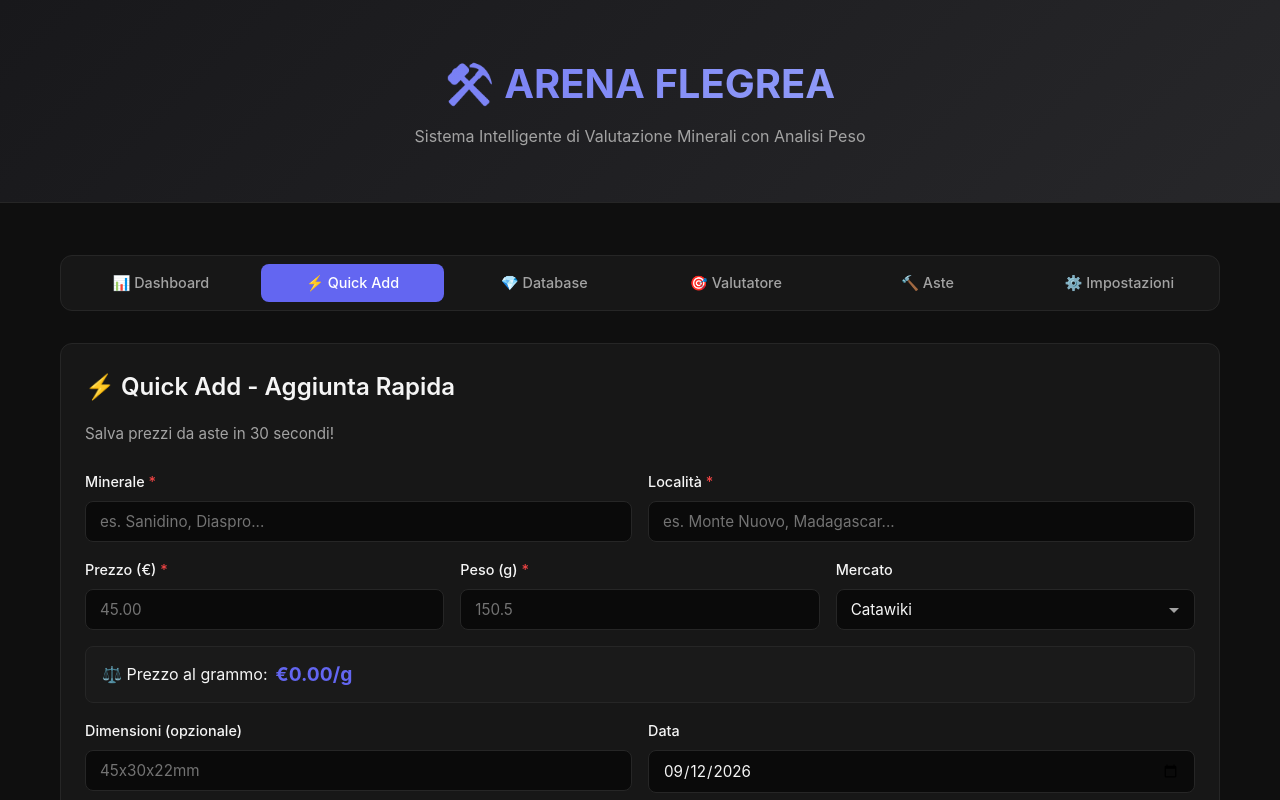
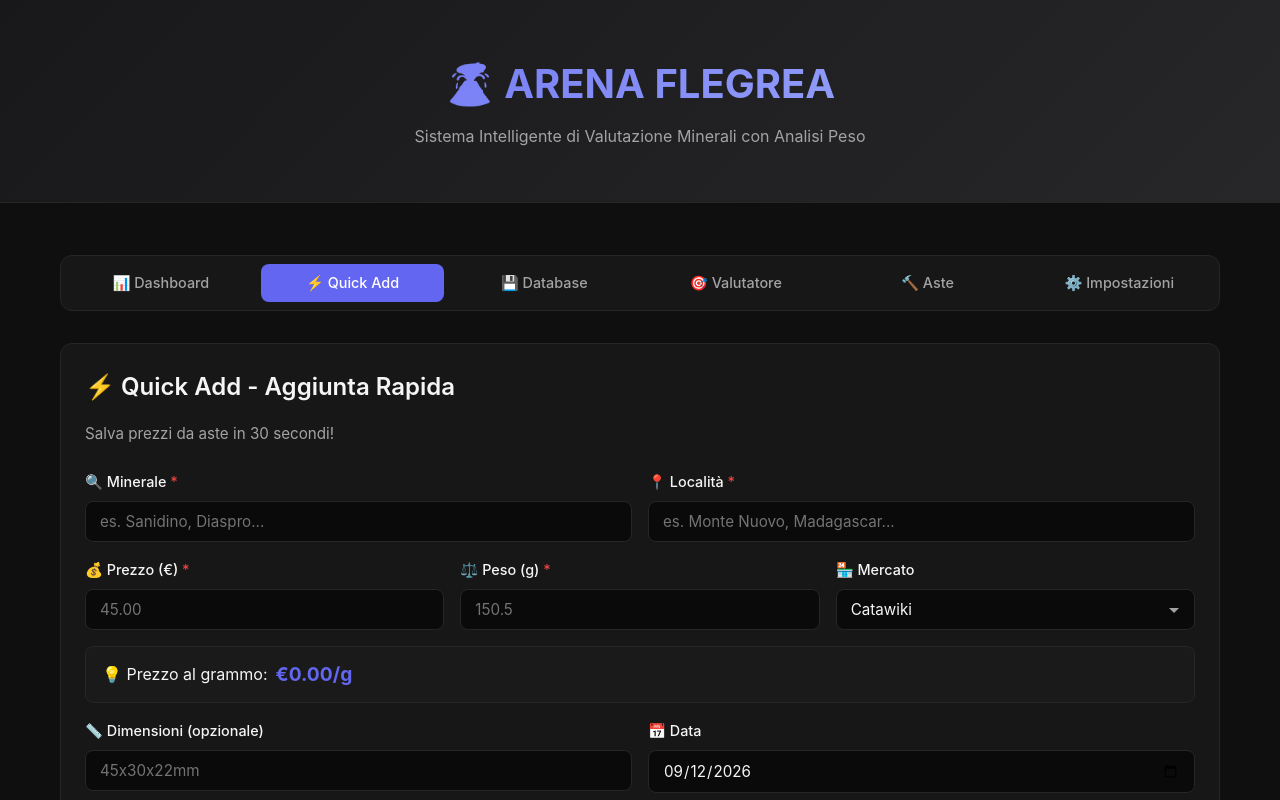
Before and after one commit to just70play-coder/arena-flegrea, a plain HTML site: page index.html in a window 1280 px wide. Both pictures are taken after a click on the button "⚡ Quick Add". Shown: the top 800 px of the page. Drawn offline with Linux system fonts and the light colour scheme.

Commit message:
Update icons and labels in index.html

```diff
--- a/index.html
+++ b/index.html
@@ -9,7 +9,7 @@
 <body>
     <header>
         <div class="container">
-            <h1>⚒️ ARENA FLEGREA</h1>
+            <h1>🌋 ARENA FLEGREA</h1>
             <p>Sistema Intelligente di Valutazione Minerali con Analisi Peso</p>
         </div>
     </header>
@@ -18,7 +18,7 @@
         <nav>
             <button onclick="mostraSezione('dashboard')" class="nav-btn active">📊 Dashboard</button>
             <button onclick="mostraSezione('quick-add')" class="nav-btn">⚡ Quick Add</button>
-            <button onclick="mostraSezione('database-prezzi')" class="nav-btn">💎 Database</button>
+            <button onclick="mostraSezione('database-prezzi')" class="nav-btn">💾 Database</button>
             <button onclick="mostraSezione('valutatore')" class="nav-btn">🎯 Valutatore</button>
             <button onclick="mostraSezione('aste')" class="nav-btn">🔨 Aste</button>
             <button onclick="mostraSezione('settings')" class="nav-btn">⚙️ Impostazioni</button>
@@ -56,7 +56,7 @@
                         </div>
 
                         <div class="stat-card">
-                            <div class="stat-icon">🎯</div>
+                            <div class="stat-icon">📈</div>
                             <div class="stat-content">
                                 <h3>Valutazioni</h3>
                                 <p class="stat-number" id="stat-valutazioni">0</p>
@@ -84,7 +84,7 @@
                     <form id="form-quick-add">
                         <div class="form-row">
                             <div class="form-group">
-                                <label>Minerale <span class="required">*</span></label>
+                                <label>🔍 Minerale <span class="required">*</span></label>
                                 <input
                                     type="text"
                                     id="qa-minerale"
@@ -104,7 +104,7 @@
                             </div>
 
                             <div class="form-group">
-                                <label>Località <span class="required">*</span></label>
+                                <label>📍 Località <span class="required">*</span></label>
                                 <input
                                     type="text"
                                     id="qa-localita"
@@ -116,7 +116,7 @@
 
                         <div class="form-row">
                             <div class="form-group">
-                                <label>Prezzo (€) <span class="required">*</span></label>
+                                <label>💰 Prezzo (€) <span class="required">*</span></label>
                                 <input
                                     type="number"
                                     id="qa-prezzo"
@@ -128,7 +128,7 @@
                             </div>
 
                             <div class="form-group">
-                                <label>Peso (g) <span class="required">*</span></label>
+                                <label>⚖️ Peso (g) <span class="required">*</span></label>
                                 <input
                                     type="number"
                                     id="qa-peso"
@@ -140,7 +140,7 @@
                             </div>
 
                             <div class="form-group">
-                                <label>Mercato</label>
+                                <label>🏪 Mercato</label>
                                 <select id="qa-mercato">
                                     <option value="catawiki">Catawiki</option>
                                     <option value="ebay">eBay</option>
@@ -152,13 +152,13 @@
                         </div>
 
                         <div class="peso-display">
-                            <span>⚖️ Prezzo al grammo:</span>
+                            <span>💡 Prezzo al grammo:</span>
                             <strong>€<span id="qa-eurogrammo">0.00</span>/g</strong>
                         </div>
 
                         <div class="form-row">
                             <div class="form-group">
-                                <label>Dimensioni (opzionale)</label>
+                                <label>📏 Dimensioni (opzionale)</label>
                                 <input
                                     type="text"
                                     id="qa-dimensioni"
@@ -167,7 +167,7 @@
                             </div>
 
                             <div class="form-group">
-                                <label>Data</label>
+                                <label>📅 Data</label>
                                 <input
                                     type="date"
                                     id="qa-data"
@@ -176,7 +176,7 @@
                         </div>
 
                         <div class="form-group">
-                            <label>Link (opzionale)</label>
+                            <label>🔗 Link (opzionale)</label>
                             <input
                                 type="url"
                                 id="qa-link"
@@ -185,7 +185,7 @@
                         </div>
 
                         <div class="form-group">
-                            <label>Note (conservazione, qualità...)</label>
+                            <label>📝 Note (conservazione, qualità...)</label>
                             <textarea
                                 id="qa-note"
                                 rows="2"
@@ -208,7 +208,7 @@
             <!-- DATABASE PREZZI -->
             <section id="database-prezzi" class="sezione">
                 <div class="card">
-                    <h2>💎 Database Prezzi</h2>
+                    <h2>💾 Database Prezzi</h2>
 
                     <div class="db-controls">
                         <input
@@ -235,7 +235,7 @@
                     <form id="form-valutatore">
                         <div class="form-row">
                             <div class="form-group">
-                                <label>Minerale <span class="required">*</span></label>
+                                <label>🔍 Minerale <span class="required">*</span></label>
                                 <input
                                     type="text"
                                     id="val-minerale"
@@ -245,7 +245,7 @@
                             </div>
 
                             <div class="form-group">
-                                <label>Località <span class="required">*</span></label>
+                                <label>📍 Località <span class="required">*</span></label>
                                 <input
                                     type="text"
                                     id="val-localita"
@@ -257,7 +257,7 @@
 
                         <div class="form-row">
                             <div class="form-group">
-                                <label>Prezzo Asta (€) <span class="required">*</span></label>
+                                <label>💰 Prezzo Asta (€) <span class="required">*</span></label>
                                 <input
                                     type="number"
                                     id="val-prezzo"
@@ -268,7 +268,7 @@
                             </div>
 
                             <div class="form-group">
-                                <label>Peso (g) <span class="required">*</span></label>
+                                <label>⚖️ Peso (g) <span class="required">*</span></label>
                                 <input
                                     type="number"
                                     id="val-peso"
@@ -280,12 +280,12 @@
                         </div>
 
                         <div class="peso-display">
-                            <span>⚖️ Prezzo al grammo:</span>
+                            <span>💡 Prezzo al grammo:</span>
                             <strong>€<span id="val-eurogrammo">0.00</span>/g</strong>
                         </div>
 
                         <button type="submit" class="btn-primary btn-large">
-                            🎯 VALUTA AUTOMATICAMENTE
+                            🚀 VALUTA AUTOMATICAMENTE
                         </button>
                     </form>
 
@@ -308,13 +308,13 @@
                 <div class="card">
                     <h2>⚙️ Impostazioni</h2>
 
-                    <h3>📂 Gestione Dati</h3>
+                    <h3>💾 Gestione Dati</h3>
                     <div class="settings-actions">
                         <button onclick="esportaBackup()" class="btn-secondary">
-                            📤 Esporta Backup
+                            📥 Esporta Backup
                         </button>
                         <button onclick="document.getElementById('import-backup').click()" class="btn-secondary">
-                            📥 Importa Backup
+                            📤 Importa Backup
                         </button>
                         <input type="file" id="import-backup" accept=".json" style="display:none;">
                         <button onclick="resetDatabase()" class="btn-danger">
```
